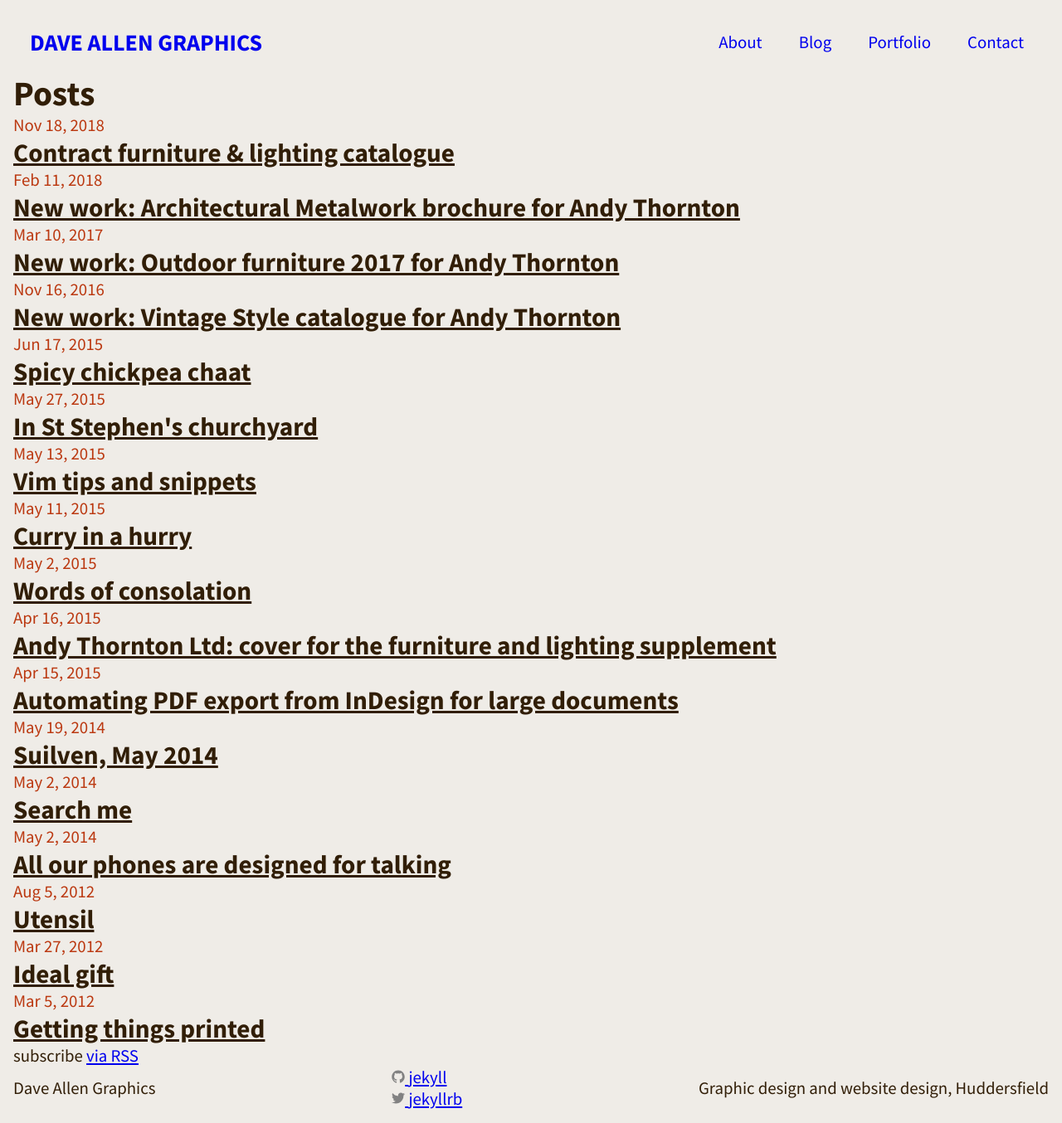
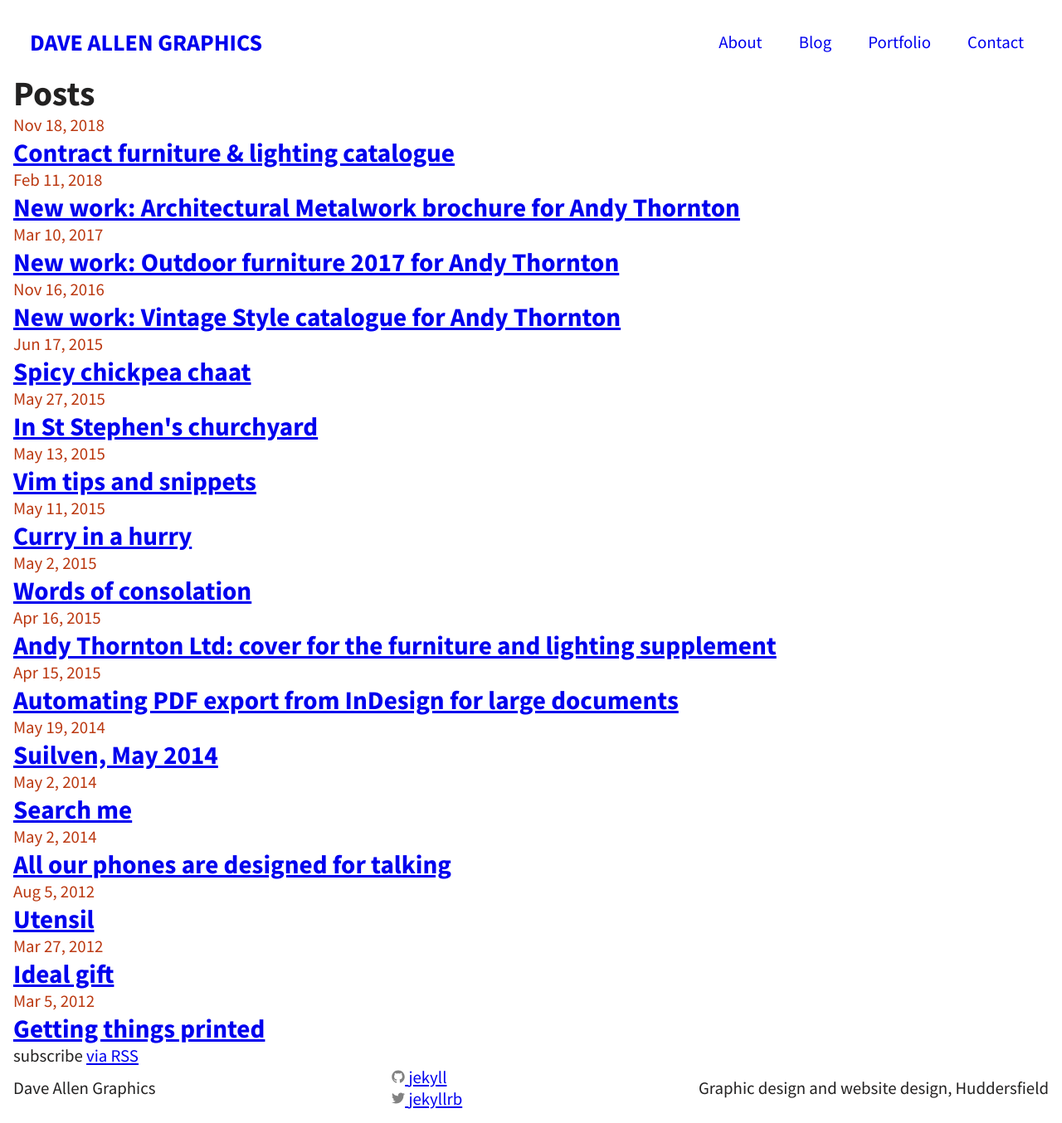
Before and after one commit to vimallen/gridbert, a Jekyll site: the page built from blog/index.md, in a window 1280 px wide. Shown: the whole page at 83% size. Built offline with Jekyll 4.4.1, drawn with Linux system fonts in a browser that asks for light colours.

Commit message:
Links next

```diff
--- a/assets/main.scss
+++ b/assets/main.scss
@@ -78,11 +78,10 @@ html {
 
 img {
   max-width: 100%;
-} /* ==Colour variables============= */
-$dark-brown: hsl(33, 75%, 11%);
+}
 body {
-  background-color: hsl(40, 20%, 92%);
-  color: $dark-brown;
+  background-color: #ffffff;
+  color: #222121;
   font-family: "Source Sans Pro", sans-serif;
   font-size: 1.0625rem;
   padding: 1rem;
@@ -103,9 +102,9 @@ span.post-meta {
   color: rgb(187, 56, 16);
 }
 /*  =Links-----------------------------------------------*/
-a.post-link {
-  color: $dark-brown;
-}
+// a.post-link {
+//   color: red;
+// }
 
 .navbar a {
   text-decoration: none;
```
